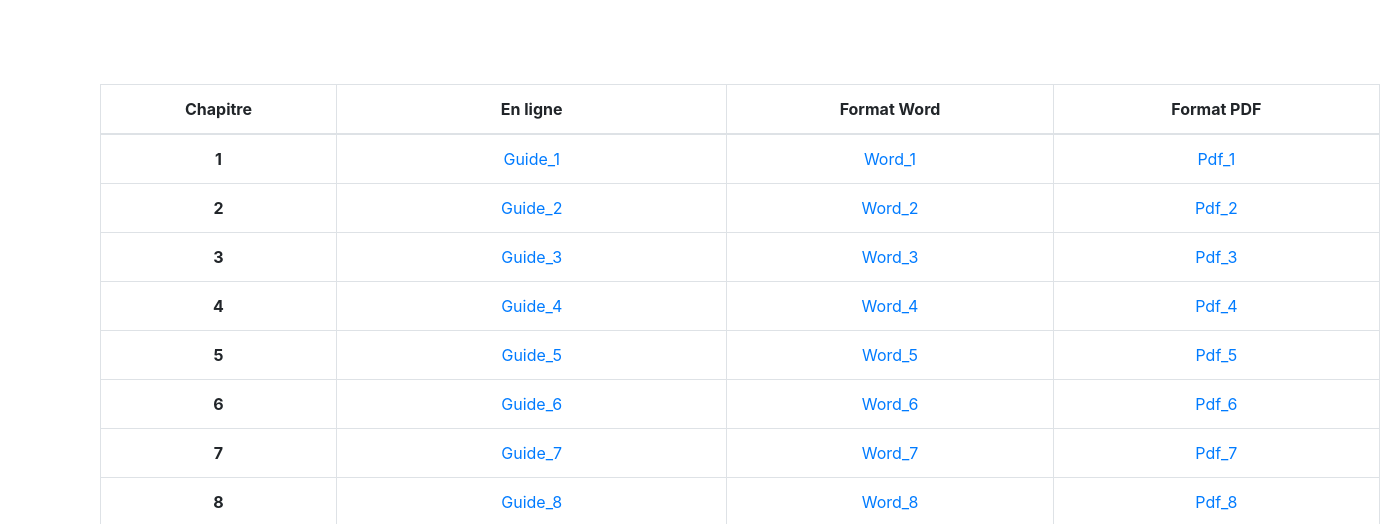
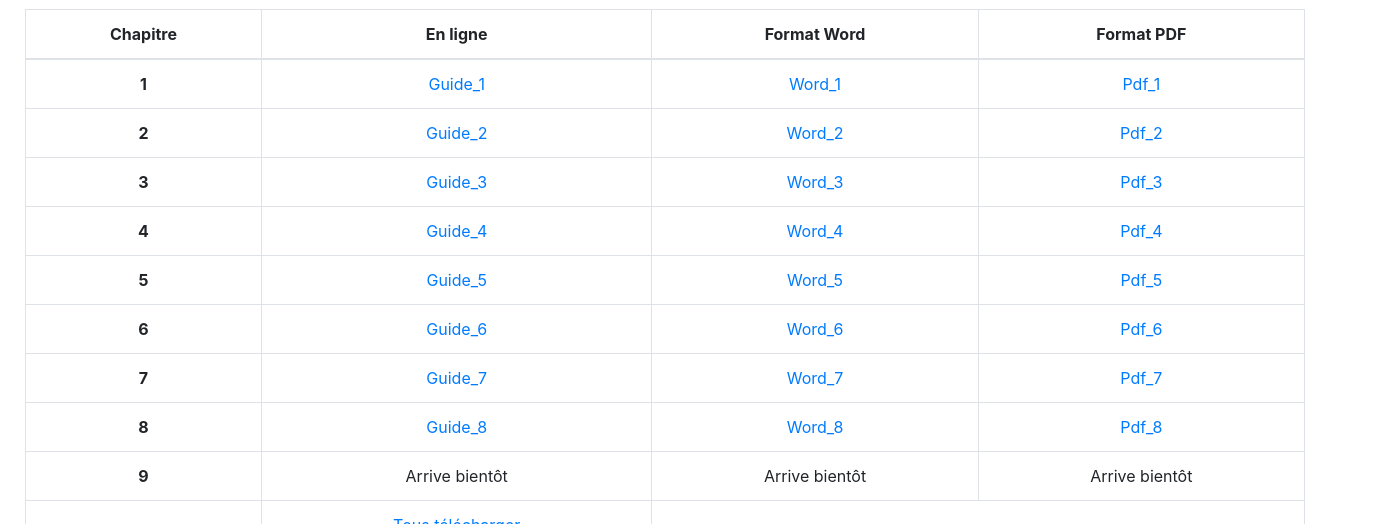
Before and after one commit to vmailhot/vmailhot.github.io, a plain HTML site: page index.html in a window 1280 px wide. Shown: the part 64-588 px from the top of the page, 1380 px wide, since content can reach past the window. Drawn offline with nearby package versions, Linux system fonts and the light colour scheme.

Commit message:
margin reduce

```diff
--- a/index.html
+++ b/index.html
@@ -9,7 +9,8 @@
         <link rel="icon" href="doc_icon.jpg" type="image/icon type">
         <style>
             .table {
-                margin: 100px;
+                margin: 25px;
+                margin-right: 25px;
                 text-align: center;
             }
         </style>
```
